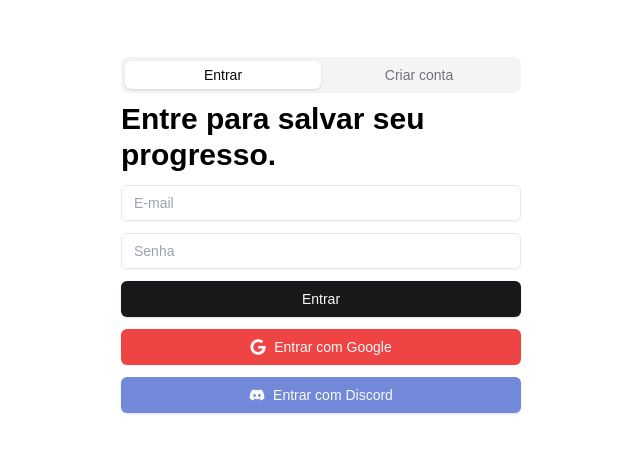
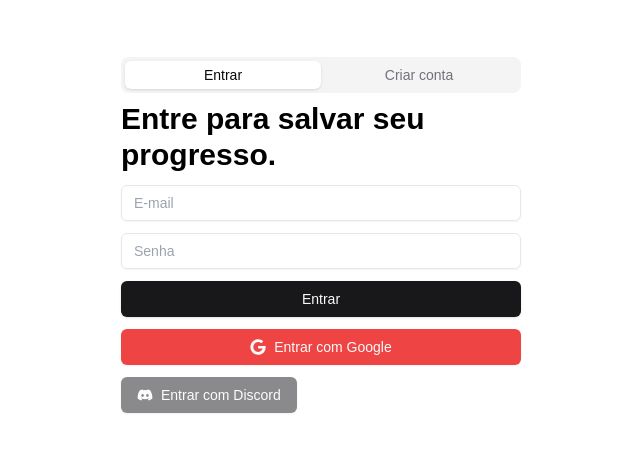
Before and after one commit to moraiskaua/chord-io, a Next.js app: page /auth in a window 1280 px wide. Shown: the part 165-618 px from the top of the page, without its empty margins (319-959 px from the left). Built offline with nearby package versions, Linux system fonts and the light colour scheme; no server answers.

Commit message:
fix: user type

```diff
--- a/app/auth/_components/sign-in/_actions/sign-in-action.ts
+++ b/app/auth/_components/sign-in/_actions/sign-in-action.ts
@@ -2,7 +2,6 @@
 
 import { signIn } from '@/lib/auth';
 import { signInSchema } from '../_schemas/sign-in-schema';
-import { ROUTES } from '@/constants/routes';
 import { AuthError, CredentialsSignin } from 'next-auth';
 
 export const signInAction = async (formData: FormData) => {
--- a/app/auth/_components/sign-in/page.tsx
+++ b/app/auth/_components/sign-in/page.tsx
@@ -8,7 +8,9 @@ const SignInPage = () => {
       <h1 className="text-3xl font-bold">Entre para salvar seu progresso.</h1>
       <SignInForm />
       <SignInWithGoogle>Entrar com Google</SignInWithGoogle>
-      <SignInWithDiscord>Entrar com Discord</SignInWithDiscord>
+      <SignInWithDiscord disabled className="hover:cursor-not-allowed">
+        Entrar com Discord
+      </SignInWithDiscord>
     </div>
   );
 };
--- a/lib/auth.ts
+++ b/lib/auth.ts
@@ -7,6 +7,7 @@ import { ROUTES } from '@/constants/routes';
 import { compare } from 'bcryptjs';
 import NextAuth from 'next-auth';
 import { db } from './db';
+import { User } from '@/entities/user';
 
 export const { handlers, signIn, signOut, auth } = NextAuth({
   adapter: PrismaAdapter(db),
@@ -67,7 +68,7 @@ export const { handlers, signIn, signOut, auth } = NextAuth({
     },
     async jwt({ token, user }) {
       if (user) {
-        token.accounts = user.accounts;
+        token.accounts = (user as User).accounts;
       }
 
       return token;
```
